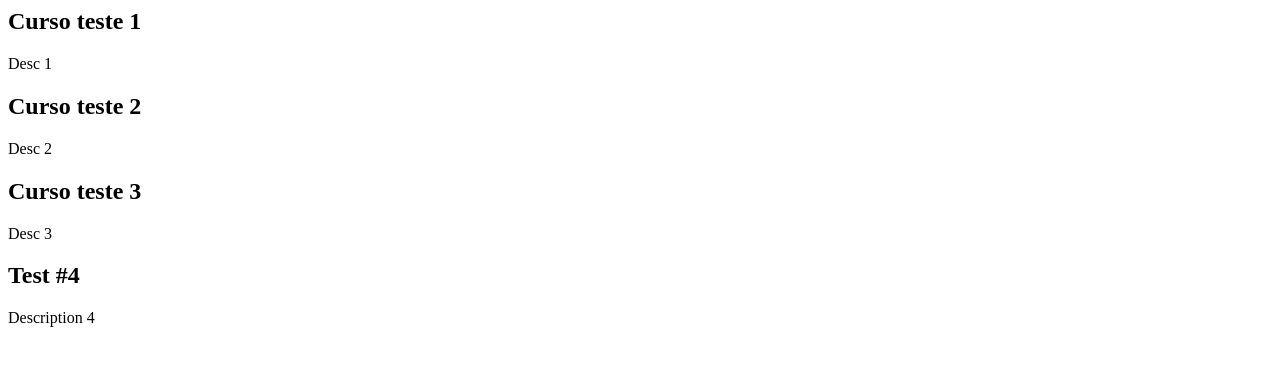
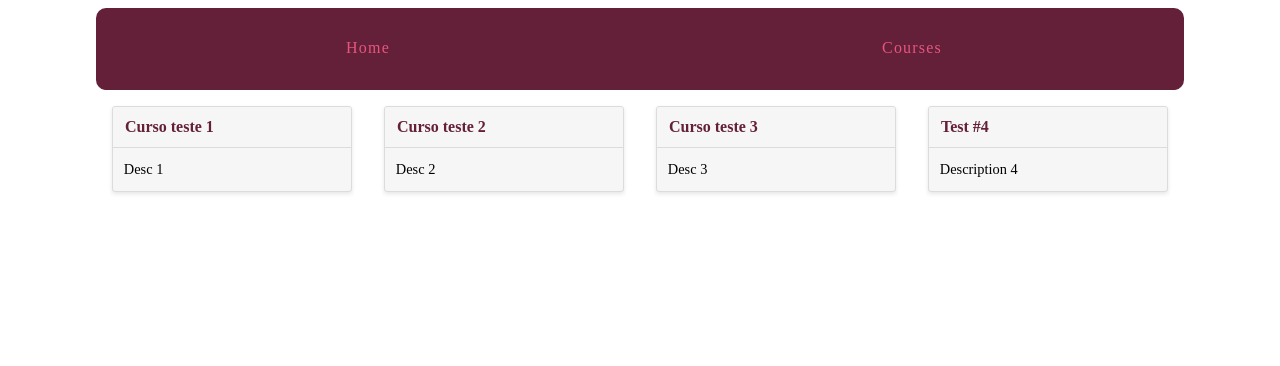
Before and after one commit to andregumieri/learning-treehouse-django-basics, a Django app: page /courses/ in a window 1280 px wide. Shown: the top 366 px of the page. Run offline with Django 3.2, Linux system fonts and the light colour scheme; data comes from the database, SQL or seed files in the repository; both versions use the stored data as it was after the commit.

Commit message:
Finished Views Module

```diff
--- a/learning_site/courses/models.py
+++ b/learning_site/courses/models.py
@@ -14,7 +14,7 @@ class Step(models.Model):
     title = models.CharField(max_length=255)
     description = models.TextField()
     order = models.IntegerField(default=0)
-    content = models.TextField()
+    content = models.TextField(blank=True, default='')
     course = models.ForeignKey(Course)
 
     class Meta:
--- a/learning_site/courses/templates/courses/course_detail.html
+++ b/learning_site/courses/templates/courses/course_detail.html
@@ -9,7 +9,7 @@
 
         <section>
             {% for step in course.step_set.all %}
-                <h3>{{ step.title }}</h3>
+                <h3><a href="{% url 'courses:step' course_pk=step.course.pk step_pk=step.pk %}">{{ step.title }}</a></h3>
                 {{ step.description }}
             {% endfor %}
         </section>
--- a/learning_site/courses/templates/courses/course_list.html
+++ b/learning_site/courses/templates/courses/course_list.html
@@ -1,4 +1,16 @@
-{% for course in courses %}
-    <h2>{{ course.title }}</h2>
-    {{ course.description }}
-{% endfor %}
+{% extends "layout.html" %}
+
+{% block title %}Available Courses{% endblock %}
+
+{% block content %}
+    <div class="cards">
+    {% for course in courses %}
+        <div class="card">
+            <header><a href="{% url 'courses:detail' pk=course.pk %}">{{ course.title }}</a></header>
+            <div class="card-copy">
+                {{ course.description }}
+            </div>
+        </div>
+    {% endfor %}
+    </div>
+{% endblock %}
--- a/learning_site/courses/templates/courses/step_detail.html
+++ b/learning_site/courses/templates/courses/step_detail.html
@@ -5,7 +5,7 @@
 
 {% block content %}
     <article>
-        <h2>{{ step.course.title }}</h2>
+        <h2><a href="{% url 'courses:detail' pk=step.course.pk %}">{{ step.course.title }}</a></h2>
         <h3>{{ step.title }}</h3>
         {{ step.content|linebreaks }}
     </article>
--- a/learning_site/courses/urls.py
+++ b/learning_site/courses/urls.py
@@ -2,7 +2,7 @@ from django.conf.urls import url
 from . import views
 
 urlpatterns = [
-    url(r'^$', views.course_list),
-    url(r'(?P<course_pk>\d+)/(?P<step_pk>\d+)/$', views.step_detail),
-    url(r'(?P<pk>\d+)/$', views.course_detail),
+    url(r'^$', views.course_list, name='list'),
+    url(r'(?P<course_pk>\d+)/(?P<step_pk>\d+)/$', views.step_detail, name='step'),
+    url(r'(?P<pk>\d+)/$', views.course_detail, name='detail'),
 ]
--- a/learning_site/learning_site/urls.py
+++ b/learning_site/learning_site/urls.py
@@ -20,7 +20,7 @@ from django.contrib.staticfiles.urls import staticfiles_urlpatterns
 from . import views
 
 urlpatterns = [
-    url(r'^courses/', include('courses.urls')),
+    url(r'^courses/', include('courses.urls', namespace='courses')),
     url(r'^admin/', admin.site.urls),
     url(r'^$', views.index),
 ]
--- a/learning_site/templates/layout.html
+++ b/learning_site/templates/layout.html
@@ -10,8 +10,8 @@
     <div class="site-container">
         <header>
             <nav>
-                <a href="/">Home</a> •
-                <a href="/courses">Courses</a>
+                <a href="{% url 'views.index' %}">Home</a>
+                <a href="{% url 'courses:list' %}">Courses</a>
             </nav>
         </header>
         {% block content %}{% endblock %}
```
Also changed, not shown: learning_site/courses/migrations/0003_auto_20160616_2246.py (added), learning_site/db.sqlite3.
